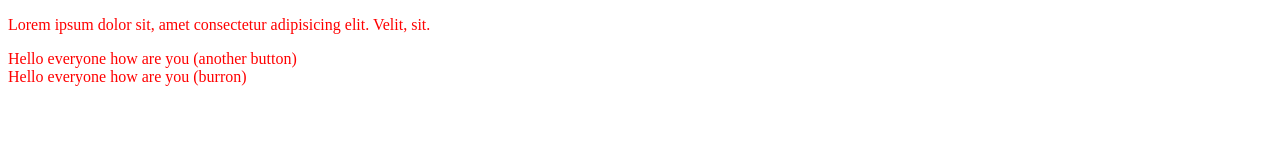
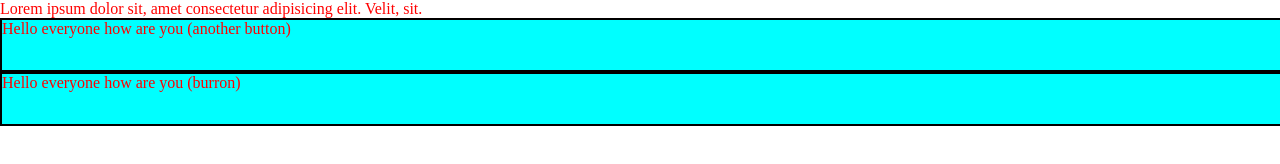
Before and after one commit to KanhaiyaBagul/localrepo, a plain HTML site: page index.html in a window 1280 px wide. Drawn offline with Linux system fonts and the light colour scheme.

Commit message:
create box
add the  sysyling

```diff
--- a/style.css
+++ b/style.css
@@ -1,3 +1,13 @@
 *{
     color: red;
+    padding: 0;
+    margin: 0;
 }
+
+div{
+    height: 50px;
+    width: 100vw;
+
+    background-color: aqua;
+    border: 2px solid black ;
+}
```
